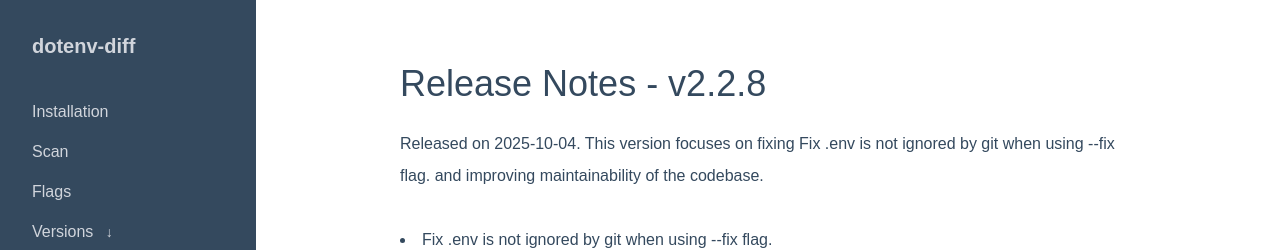
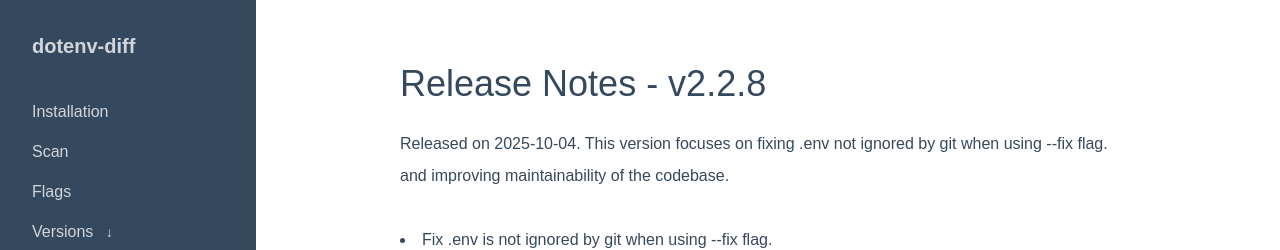
Before and after one commit to Chrilleweb/dotenv-diff-docs, a SvelteKit app: page /v2.2.8 in a window 1280 px wide. Shown: the top 250 px of the page. Built offline with nearby package versions, Linux system fonts and the light colour scheme.

Commit message:
small fix

```diff
--- a/src/routes/v2.2.8/+page.svelte
+++ b/src/routes/v2.2.8/+page.svelte
@@ -12,7 +12,7 @@
 	<Title fullText="Release Notes - v2.2.8" />
 
 	<p class="mt-8 mb-8 sm:mt-0">
-		Released on 2025-10-04. This version focuses on fixing Fix .env is not ignored by git when using
+		Released on 2025-10-04. This version focuses on fixing .env not ignored by git when using
 		--fix flag. and improving maintainability of the codebase.
 	</p>
 	<ul class="list-inside list-disc space-y-6">
```
